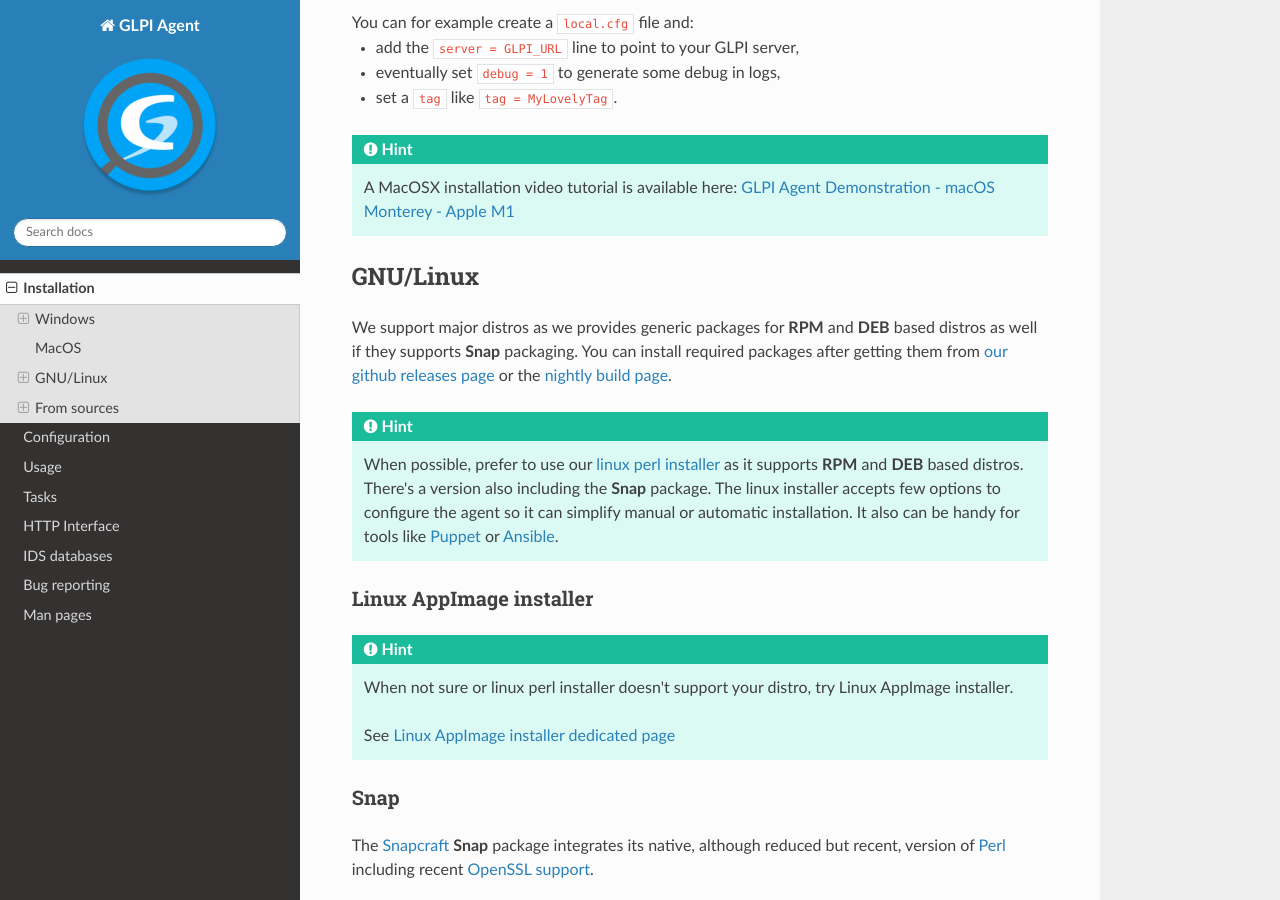
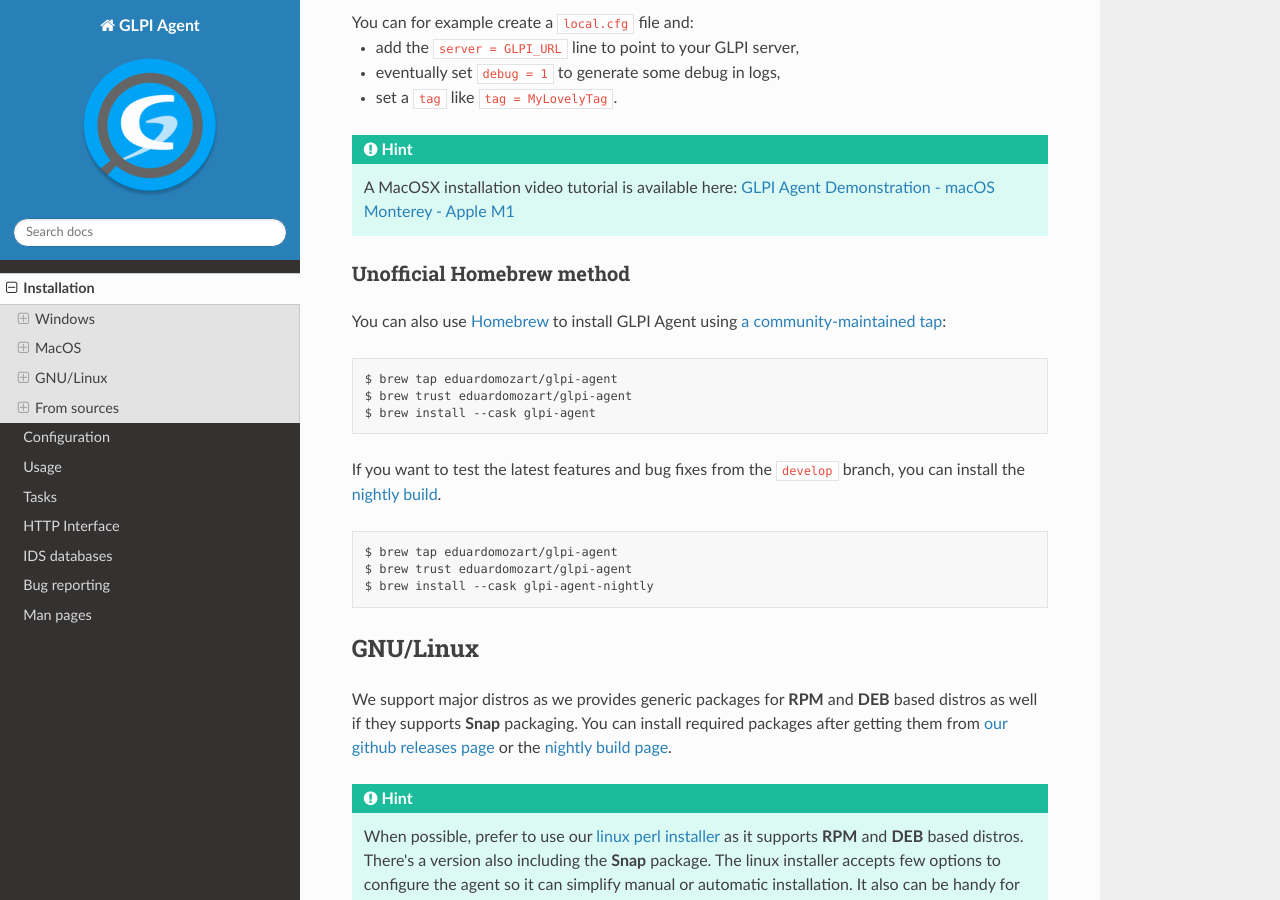
Before and after one commit to glpi-project/doc-agent, a Sphinx documentation site: the page built from source/installation/index.rst, in a window 1280 px wide and 900 px high, scrolled down 3929 px. Built offline with Sphinx 7.4.7 and the Read the Docs theme 3.1.0, drawn with Linux system fonts in a browser that asks for light colours.

Commit message:
docs: add Homebrew formula for macOS installation (#17)
Co-authored-by: Guillaume Bougard <gbougard@teclib.com>

```diff
--- a/source/installation/index.rst
+++ b/source/installation/index.rst
@@ -164,6 +164,25 @@
 .. hint::
 
    A MacOSX installation video tutorial is available here: `GLPI Agent Demonstration - macOS Monterey - Apple M1 <https://www.youtube.com/watch?v=zFYcURQNh9k>`_
+
+Unofficial Homebrew method
+^^^^^^^^
+
+You can also use `Homebrew <https://brew.sh/>`_ to install GLPI Agent using `a community-maintained tap <https://github.com/eduardomozart/homebrew-glpi-agent>`_:
+
+.. prompt:: bash
+
+   brew tap eduardomozart/glpi-agent
+   brew trust eduardomozart/glpi-agent
+   brew install --cask glpi-agent
+
+If you want to test the latest features and bug fixes from the ``develop`` branch, you can install the `nightly build <https://nightly.glpi-project.org/glpi-agent/>`_.
+
+.. prompt:: bash
+
+   brew tap eduardomozart/glpi-agent
+   brew trust eduardomozart/glpi-agent
+   brew install --cask glpi-agent-nightly
 
 GNU/Linux
 ---------
```
